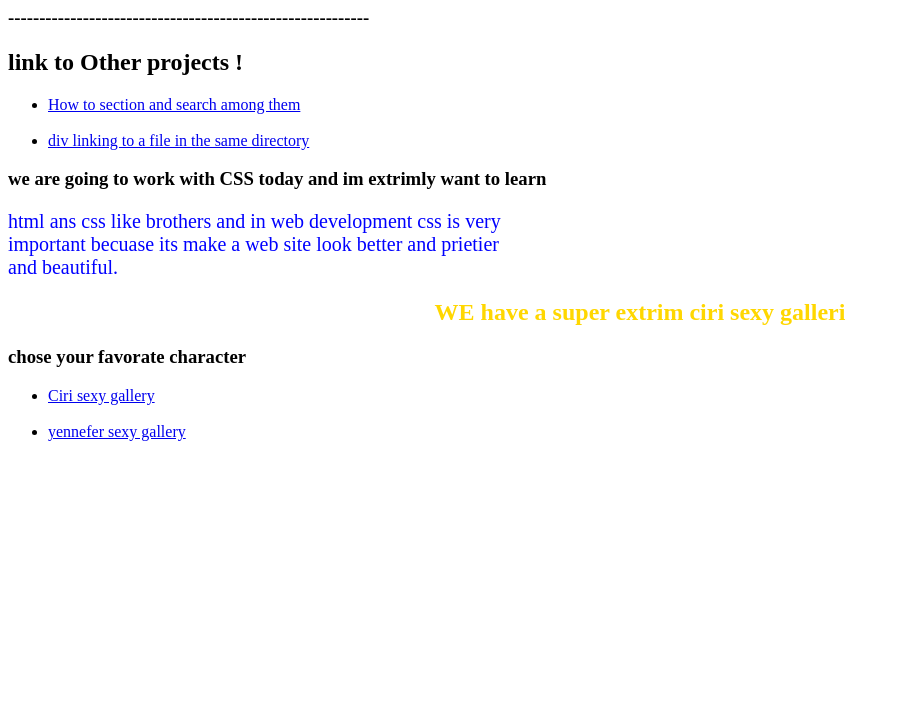
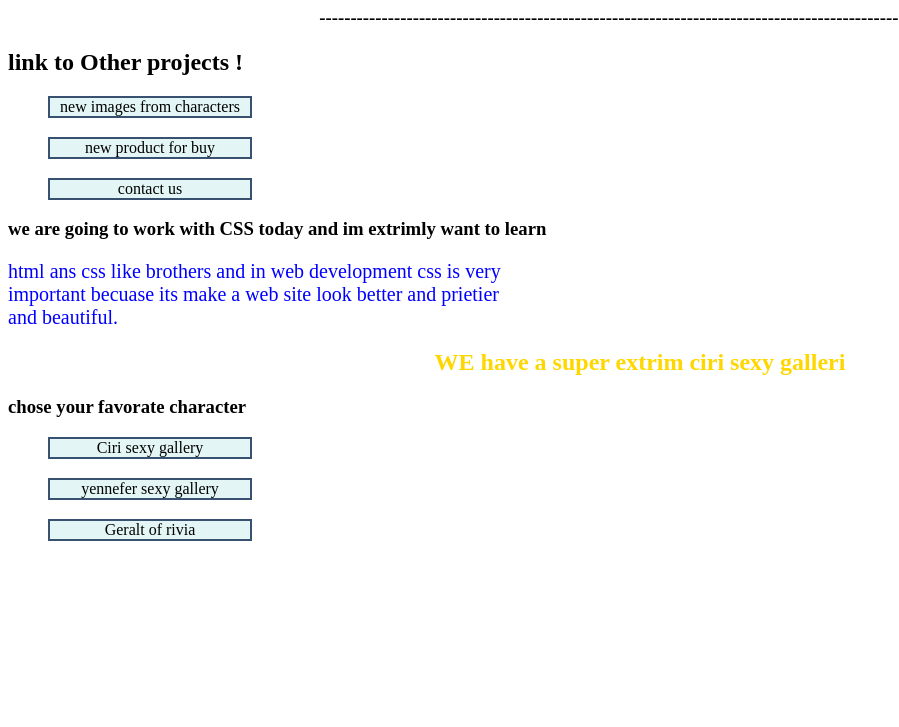
Before and after one commit to MCRAZY1990/coursera-test, a plain HTML site: page site/index.html in a window 1280 px wide. Shown: the part 73-800 px from the top of the page, without its empty margins (0-899 px from the left). Drawn offline with Linux system fonts and the light colour scheme.

Commit message:
new changes

```diff
--- a/site/index.html
+++ b/site/index.html
@@ -3,7 +3,7 @@
 <head>
 	<meta charset="utf-8">
 	<meta name="viewport" content="width=device-width, initial-scale=1">
-	<title>NIkoo links</title>
+	<title>World of Witchers</title>
 	<style>
 	p {
 		color: blue;
@@ -20,31 +20,73 @@
 	color: red;
 }
 
+section  li {
+	list-style: none;
+}
+a:link, a:visited {
+	text-decoration: none;
+	color: black;
+	background-color: #e3f6f5;
+	border: 2px solid #385170;
+	display: block;
+	width: 200px;
+	text-align: center;
+	margin-bottom: 1px;
+
+}
+article  li {
+	list-style: none;
+}
+a:link, a:visited {
+	text-decoration: none;
+
+}
+
+a:hover, a:active {
+	background-color: #bae8e8;
+	text-decoration: inherit;
+
+}
+section:hover li:nth-child(3){
+	font-size: 20px;
+}
+h3#sp {
+	border-top: none;
+	text-align: center;
+}
+
 </style>
 </head>
 <body>
- <h1>INTRENAL LINKS</h1>
- <h3>----------------------------------------------------------</h3>
+ <h1>World of Witcher</h1>
+ <h3 id="sp">-------------------------------------------------------------------------------------------------------</h3>
  <section>
  <h2>link to Other projects !</h2>
  <ul>
- <li><a href="smae-directory.html" target="_blank" title="same dir link"><div>How to section and search among them</div></a>
+ <li><a href="smae-directory.html" target="_blank" title="same dir link">new images from characters</a>
  </br>
- <li><a href="smae-directory.html" target="_blank" title="same dir link">
- 	<Div>div linking to a file in the same directory</div>
+ <li><a href="smae-directory.html" target="_blank" title="same dir link">new product for buy</a>
+ 	</br>
+ 	<li><a href="contact-us.html" target="_blank" title="contact us">contact us</a>
  	</a></ul>
  </section>
  <h3>we are going to work with CSS today and im extrimly want to learn</h3>
  <p>html ans css like brothers and in web development css is very important becuase its make a web site look better and prietier and
  beautiful.</p>
 
- <section>
+ <article>
  	<h1>WE have a super extrim ciri sexy galleri</h1>
  	<h3 class="favorate"> chose your favorate character</h3>
  	<ul>
- 	<li><a href="ciri-galleri.html" target="_blank" title="ciri sexy"><div>Ciri sexy gallery</div>
+ 	<li><a href="ciri-galleri.html" target="_blank" title="ciri sexy"><div>Ciri sexy gallery</div></li></a>
  	</br>
- 	<li><a href="yennefer-gallery"  target="_blank" title="yennefer sexy"><div>yennefer sexy gallery</div>
+ 	<li><a href="yennefer-gallery.html"  target="_blank" title="yennefer sexy"><div>yennefer sexy gallery</div></li></a>
+ 	</br>
+ 	<li><a href="geralt-of-rivia.html" target="_blank" title="Geralt of rivia"><div> Geralt of rivia</div></li></a>
+ </br>
+
+</ul>
+</article>
 
 </body>
 </html>
```
Also changed, not shown: site/ciri-galleri.html (+5 -3 lines), site/yennefer-gallery.html (+2 -2 lines).
